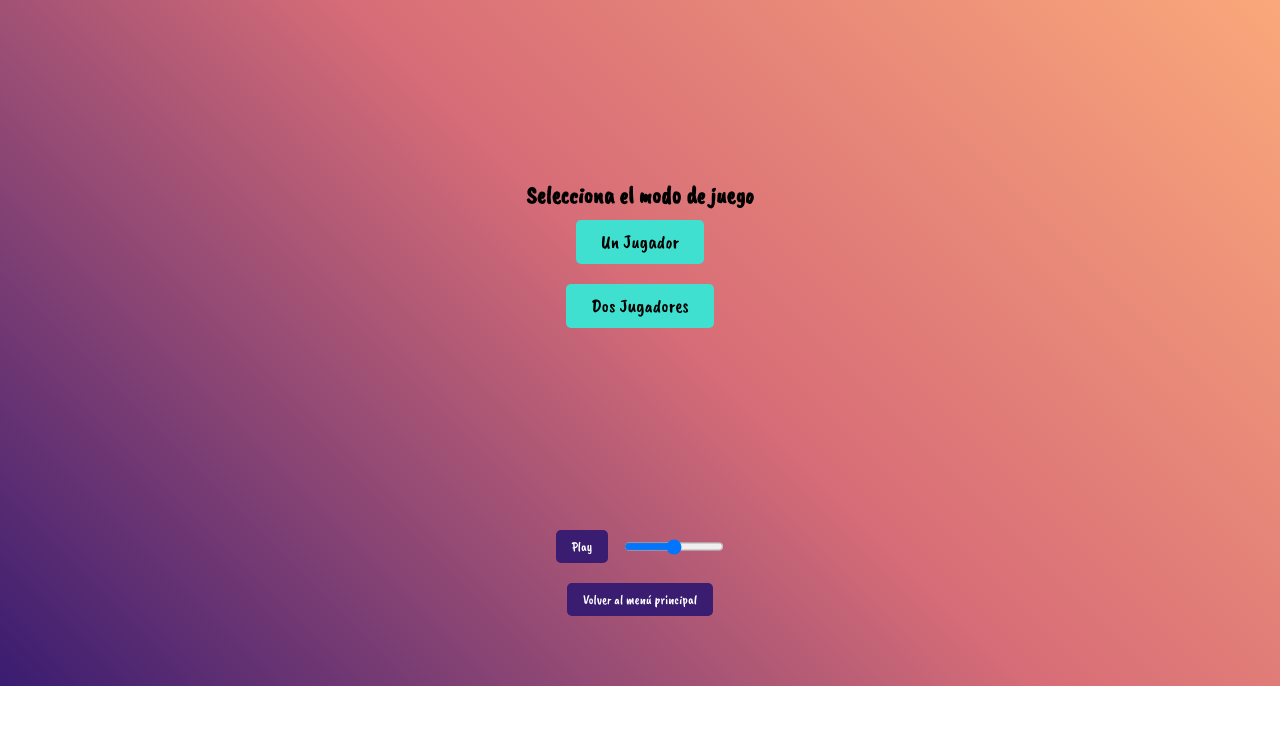
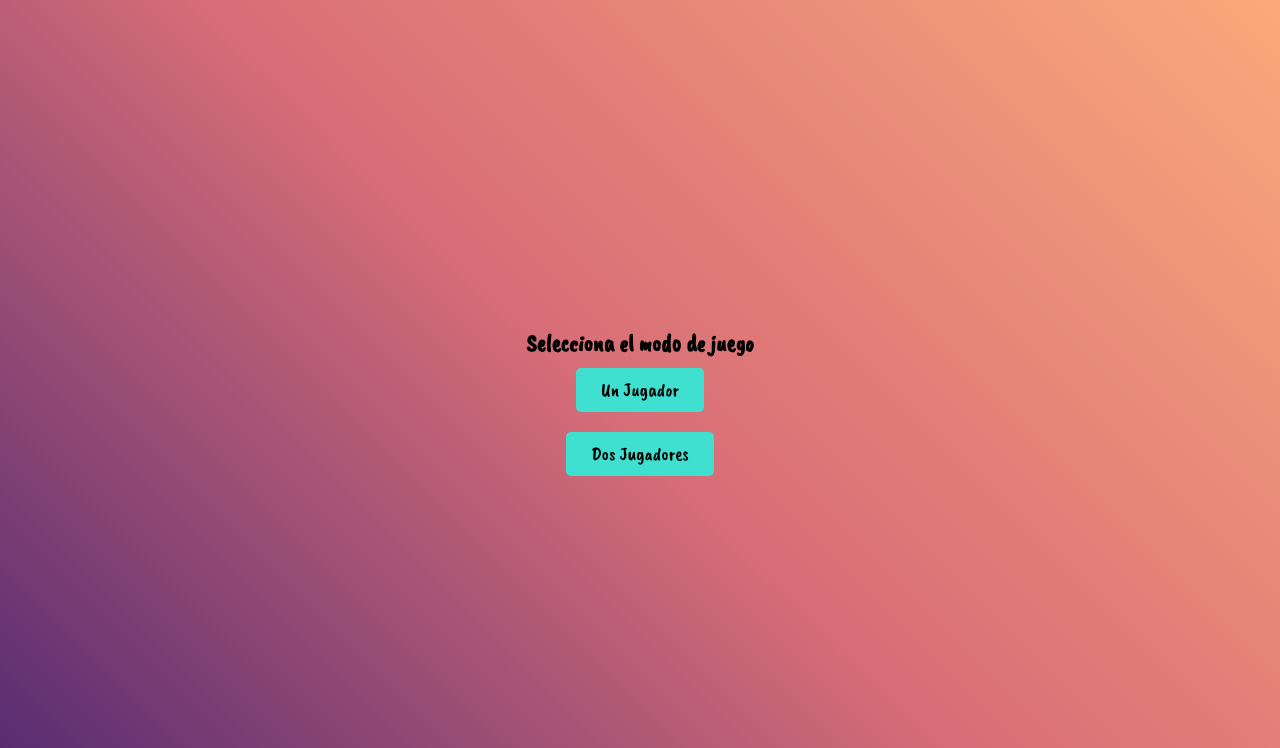
Before and after one commit to FRANCISCOJESUS1980/proyecto5, a website built with Vite: page index.html in a window 1280 px wide. Shown: the part 114-862 px from the top of the page. Before the commit the page ends 800 px from the top, so only its background shows below. Built offline with nearby package versions, Linux system fonts and the light colour scheme.

Commit message:
feat cambiando estilos

```diff
--- a/main.scss
+++ b/main.scss
@@ -17,7 +17,7 @@ body {
   align-items: center;
   display: flex;
   flex-direction: column;
-  height: 100svh;
+  // height: 100svh;
 }
 .cabecera {
   margin: 15px;
```
